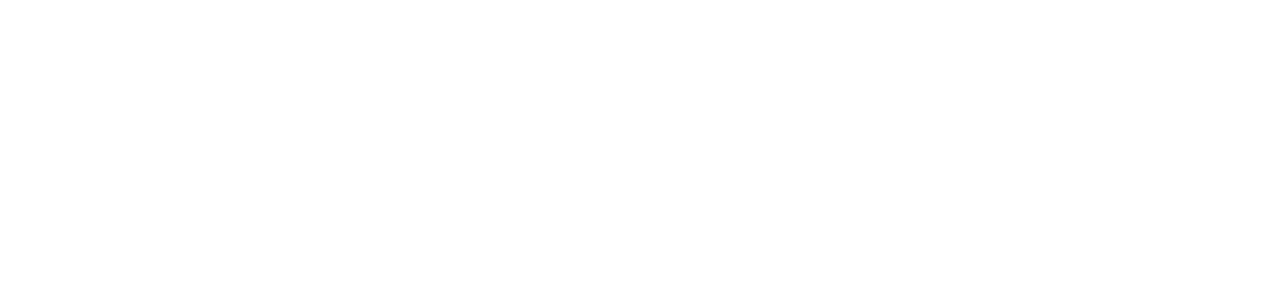
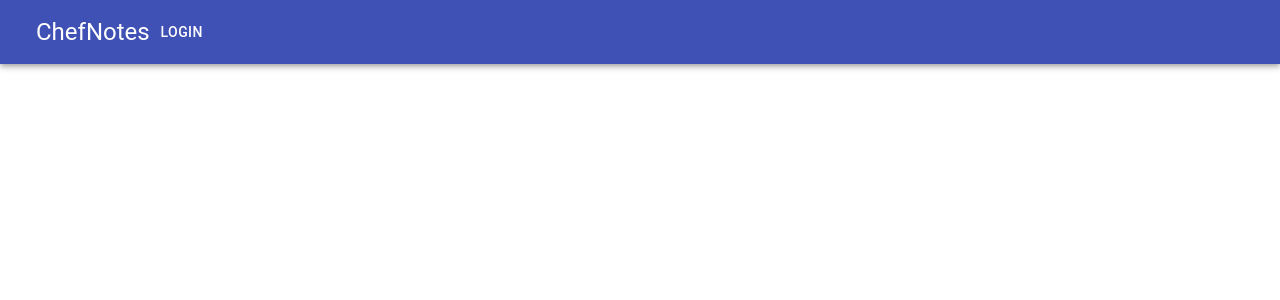
Before and after one commit to WRHR/chefnotes-app, a React (Create React App) app: page / in a window 1280 px wide. Shown: the top 300 px of the page. Built offline with nearby package versions, Linux system fonts and the light colour scheme.

Commit message:
Add content to nav

```diff
--- a/src/components/NavBar.tsx
+++ b/src/components/NavBar.tsx
@@ -1,5 +1,5 @@
 import React from 'react'
-import { Box } from '@material-ui/core'
+import { AppBar, Button, IconButton, Toolbar, Typography } from '@material-ui/core'
 
 interface NavBarProps {
 
@@ -7,8 +7,14 @@
 
 export const NavBar: React.FC<NavBarProps> = ({}) => {
     return (
-      <Box component='span'>
+      <AppBar position='static'>
+        <Toolbar>
+          <IconButton edge='start' >
 
-      </Box>
+          </IconButton>
+          <Typography variant='h5' >ChefNotes</Typography>
+          <Button color='inherit'>Login</Button>
+        </Toolbar>
+      </AppBar>
     );
 }
```
